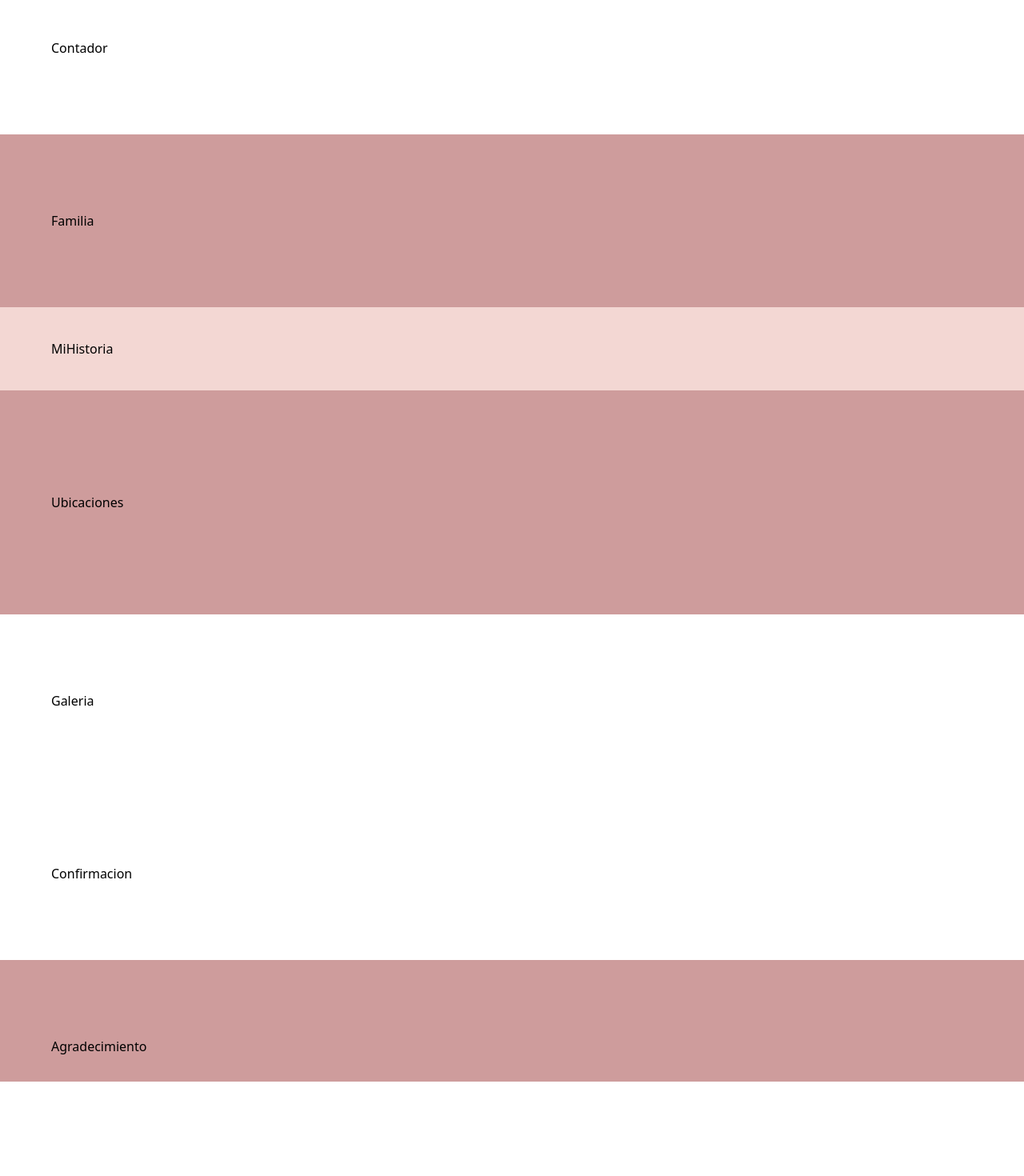
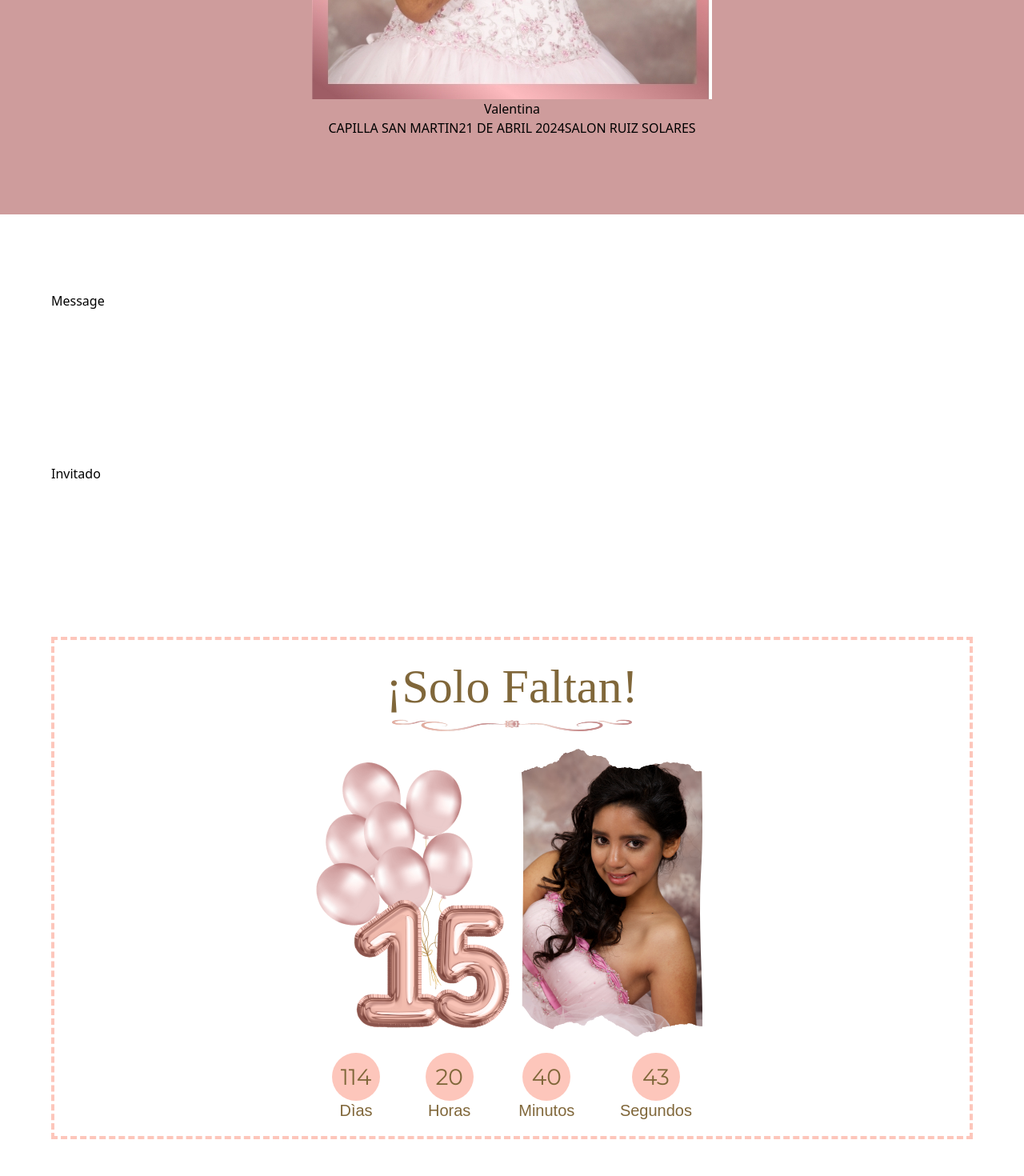
Before and after one commit to AngieProg/invitacion_sweet, a React (Vite) app: page / in a window 1280 px wide. Shown: the part 600-2070 px from the top of the page at 80% size. Before the commit the page ends 1952 px from the top, so only its background shows below. Built offline with nearby package versions, Linux system fonts and the light colour scheme; a web font is replaced by a local one.

Commit message:
Contador section

```diff
--- a/src/assets/icons/index.js
+++ b/src/assets/icons/index.js
@@ -14,6 +14,7 @@ import separadorDorado from "./separador_dorado.png";
 import whatsapp from "./whatsapp.png";
 import persona from "./persona.png";
 import reloj from "./reloj.png";
+import circuloRosa from "./circulo_rosa.png";
 
 export {
   banner,
@@ -22,6 +23,7 @@ export {
   email,
   flechaDer,
   flechaIzq,
+  circuloRosa,
   persona,
   reloj,
   gps,
--- /dev/null
+++ b/src/components/Reloj.jsx
@@ -0,0 +1,22 @@
+//import "aos/dist/aos.css";
+//import { circuloRosa } from "../assets/icons";
+
+const Reloj = ({ tiempo, medida }) => {
+  return (
+    <div className="flex flex-col items-center ">
+      <div className="flex justify-center items-center bg-primary rounded-full w-[60px] h-[60px]">
+        {/* <img
+          src={circuloRosa}
+          alt="circulo"
+          className="relative bg-cover bg-no-repeat"
+        /> */}
+        <p className="font-montserrat text-3xl text-dark-brown">{tiempo}</p>
+      </div>
+      <div>
+        <p className="font-sofia text-xl text-dark-brown">{medida}</p>
+      </div>
+    </div>
+  );
+};
+
+export default Reloj;
--- /dev/null
+++ b/src/components/Titulo.jsx
@@ -0,0 +1,16 @@
+import { separador } from "../assets/icons";
+
+const Titulo = ({ titulo1 }) => (
+  <>
+    <div className="flex flex-col items-center pt-6">
+      <h1 className="font-mea text-6xl mb-1 text-dark-brown">{titulo1}</h1>
+      <img
+        src={separador}
+        alt="Separador"
+        className="w-[300px] h-[20px] mb-5"
+      />
+    </div>
+  </>
+);
+
+export default Titulo;
--- a/src/sections/Contador.jsx
+++ b/src/sections/Contador.jsx
@@ -1,5 +1,89 @@
+import Titulo from "../components/Titulo";
+import { globos, imgContador } from "./../assets/images";
+import Reloj from "./../components/Reloj";
+import { useState, useEffect } from "react";
+
 const Contador = () => {
-  return <div>Contador</div>;
+  const [time, setTime] = useState({
+    days: 0,
+    hours: 0,
+    minutes: 0,
+    seconds: 0,
+  });
+
+  //End of time
+  const [showEndScreen, setShowEndScreen] = useState({
+    show: false,
+    message: "¡Hoy es el gran día!",
+  });
+
+  const targetDate = new Date("may 12, 2024 14:00:00");
+
+  useEffect(() => {
+    const timerInterval = setInterval(() => {
+      const currentTime = new Date();
+      const timeDifference = Math.max(
+        Number(targetDate) - Number(currentTime),
+        0
+      );
+
+      const days = Math.floor(timeDifference / (1000 * 60 * 60 * 24));
+      const hours = Math.floor(
+        (timeDifference % (1000 * 60 * 60 * 24)) / (1000 * 60 * 60)
+      );
+      const minutes = Math.floor(
+        (timeDifference % (1000 * 60 * 60)) / (1000 * 60)
+      );
+      const seconds = Math.floor((timeDifference % (1000 * 60)) / 1000);
+
+      setTime({ days, hours, minutes, seconds });
+
+      if (timeDifference === 0) {
+        clearInterval(timerInterval);
+        setShowEndScreen({ ...showEndScreen, show: true });
+        // You can add code here to handle what happens when the target date is reached.
+      }
+    }, 1000);
+
+    return () => {
+      clearInterval(timerInterval); // Cleanup the interval when the component unmounts.
+    };
+  }, []);
+
+  return (
+    <div className="flex flex-col items-center justify-center border-dashed border-primary border-4 ">
+      {/* Titulo */}
+      {showEndScreen.show ? (
+        <h3 className="font-mea text-4xl px-14 py-4">
+          {showEndScreen.message}
+        </h3>
+      ) : (
+        <Titulo titulo1="¡Solo Faltan!" />
+      )}
+
+      {/* Imagenes centrales */}
+      <div className="flex bg-white justify-center w-[80vh]">
+        <img src={globos} alt="globos" className="w-[250px] h-[360px]" />
+        <img
+          src={imgContador}
+          alt="quinceañera"
+          className="w-[250px] h-[360px] relative"
+          data-aos="zoom-in"
+        />
+      </div>
+
+      {/* Circulos con tiempo y medidas de tiempo */}
+      <div className="flex flex-wrap justify-between mt-5 items-center w-[450px] mx-5 mb-5 ">
+        <Reloj tiempo={time.days} medida="Dìas" dataAOS="flip-left" />
+
+        <Reloj tiempo={time.hours} medida="Horas" dataAOS="flip-right" />
+
+        <Reloj tiempo={time.minutes} medida="Minutos" dataAOS="flip-left" />
+
+        <Reloj tiempo={time.seconds} medida="Segundos" dataAOS="flip-right" />
+      </div>
+    </div>
+  );
 };
 
 export default Contador;
--- a/src/sections/Hero.jsx
+++ b/src/sections/Hero.jsx
@@ -1,5 +1,22 @@
-const Hero = () => {
-  return <div>Hero</div>;
-};
+import { portada } from "../assets/images";
+
+const Hero = () => (
+  <div className="flex flex-col items-center justify-center">
+    <h1>MIS XV AÑOS</h1>
+    <img src={portada} alt="foto portada" />
+    <div>
+      <h1>Valentina</h1>
+    </div>
+    <table>
+      <tbody>
+        <tr>
+          <td>CAPILLA SAN MARTIN</td>
+          <td>21 DE ABRIL 2024</td>
+          <td>SALON RUIZ SOLARES</td>
+        </tr>
+      </tbody>
+    </table>
+  </div>
+);
 
 export default Hero;
--- a/tailwind.config.js
+++ b/tailwind.config.js
@@ -11,6 +11,7 @@ export default {
       "2xl": ["24px", "29.26px"],
       "3xl": ["28px", "50px"],
       "4xl": ["48px", "58px"],
+      "6xl": ["60px", "68px"],
       "8xl": ["96px", "106px"],
     },
     extend: {
@@ -28,6 +29,8 @@ export default {
         "slate-gray": "#6D6D6D",
         "pale-blue": "#F5F6FF",
         "white-400": "rgba(255, 255, 255, 0.80)",
+        "soft-brown": "#E1B954",
+        "dark-brown": "#80673A",
       },
       boxShadow: {
         "3xl": "10px 10px 10px 10px rgba(0, 0, 0, 0.3)",
@@ -35,6 +38,7 @@ export default {
       backgroundImage: {
         hero: "url('assets/images/photo_background.jpg')",
         family: "url('assets/images/background_sabana.jpg')",
+        circulo: "url('assets/icons/circuloRosa.png')",
       },
       screens: {
         wide: "1440px",
```
Also changed, not shown: src/assets/images/index.js (+22 -22 lines), src/assets/icons/circulo_rosa.png (added), src/assets/images/portada.jpg (renamed from src/assets/images/iglesia.jpg).
